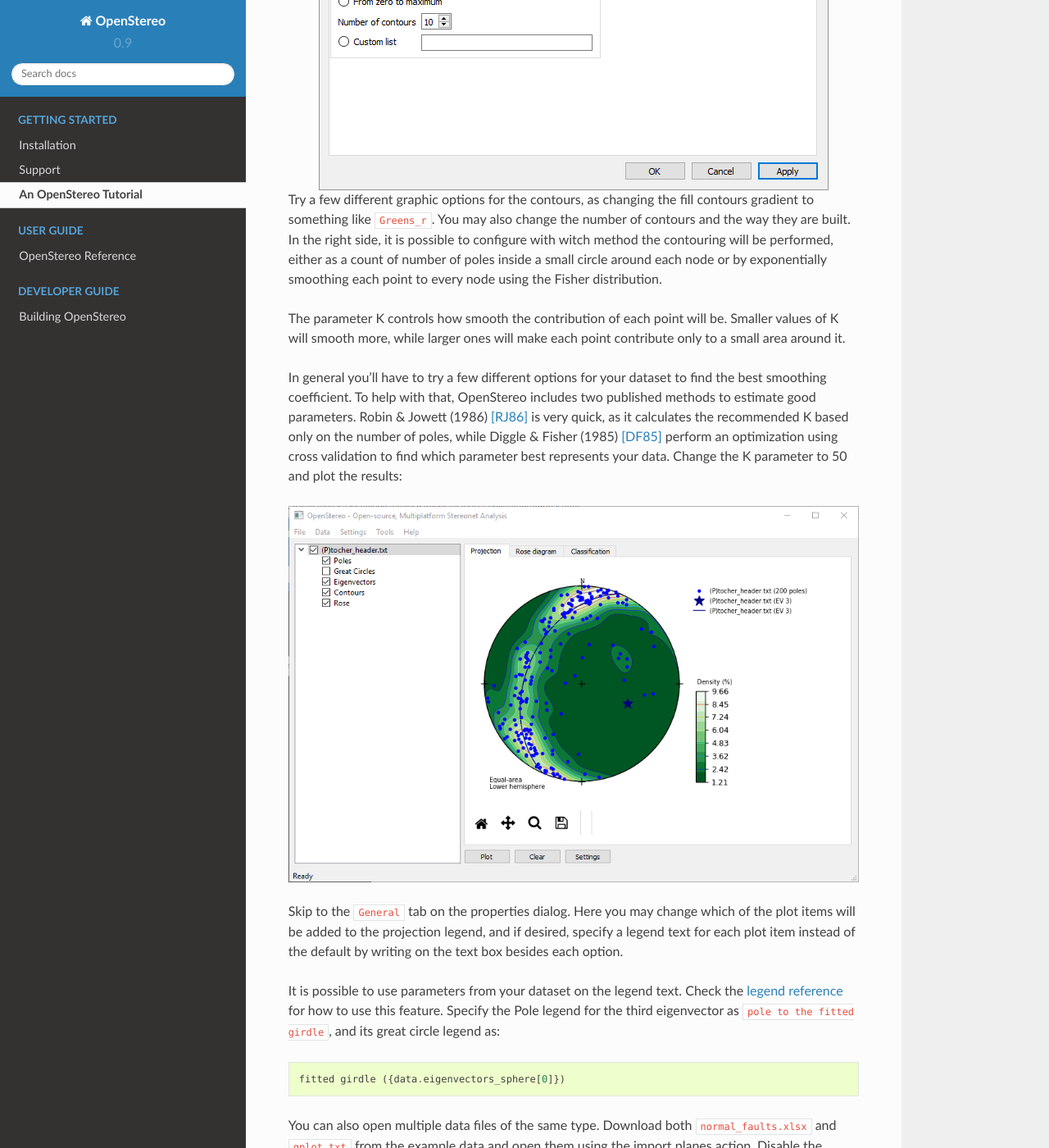
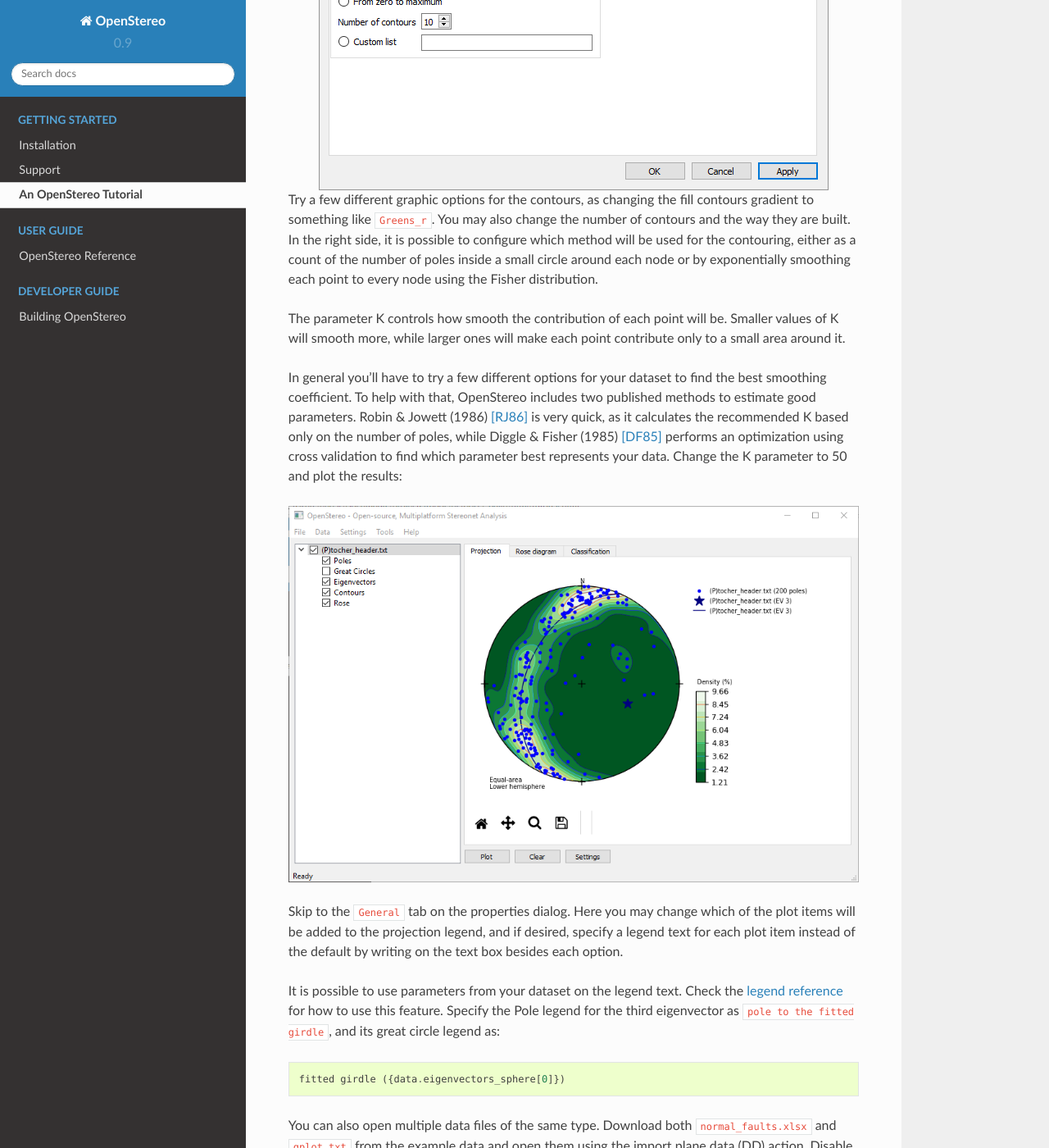
Before and after one commit to spamlab-iee/os, a Sphinx documentation site: the page built from docs/tutorial.rst, in a window 1280 px wide and 1400 px high, scrolled down 5422 px. Shown: the whole window at 82% size. Built offline with Sphinx 7.4.7 and the Read the Docs theme 2.0.0, drawn with Linux system fonts in a browser that asks for light colours; some of the changed text lies outside the part shown.

Commit message:
small changes to tutorial text

```diff
--- a/docs/tutorial.rst
+++ b/docs/tutorial.rst
@@ -74,9 +74,9 @@
 the dialog will remain open.
 
 
-You can keep the dialog open and still interact with OpenStereo, even opening
-the properties dialog  of multiple items. Press apply and see the changes on
-the plot:
+You can keep the dialog open and still interact with OpenStereo,  even while
+opening the properties dialog of multiple items. Press apply and see the
+changes on the plot:
 
 .. image:: images/os_tocher_poles_changed.png
 
@@ -89,8 +89,8 @@
 Try a few different graphic options for the contours, as changing the fill
 contours gradient to something like ``Greens_r``. You may also change the
 number of contours and the way they are built. In the right side, it is
-possible to configure with witch method the contouring will be performed,
-either as a count of number of poles inside a small circle around each node
+possible to configure which method will be used for the contouring,
+either as a count of the number of poles inside a small circle around each node
 or by exponentially smoothing each point to every node using the Fisher
 distribution.
 
@@ -103,7 +103,7 @@
 published methods to estimate good parameters. Robin & Jowett (1986)
 [RJ86]_ is very quick, as it calculates the recommended K based
 only on the number of poles,
-while Diggle & Fisher (1985) [DF85]_ perform an optimization using cross validation
+while Diggle & Fisher (1985) [DF85]_ performs an optimization using cross validation
 to find which parameter best represents your data. Change the K parameter to
 50 and plot the results:
 
@@ -123,7 +123,8 @@
 
 You can also open multiple data files of the same type. Download both
 ``normal_faults.xlsx`` and ``qplot.txt`` from the example data and open them
-using the import planes action. Disable the Tocher item and plot the new data:
+using the import plane data (DD) action. Disable the Tocher item and plot the new
+data:
 
 .. image:: images/os_tocher_faults_qplot.png
 
```
